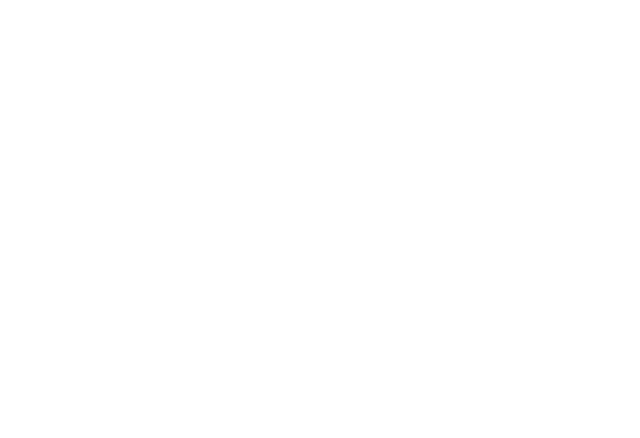
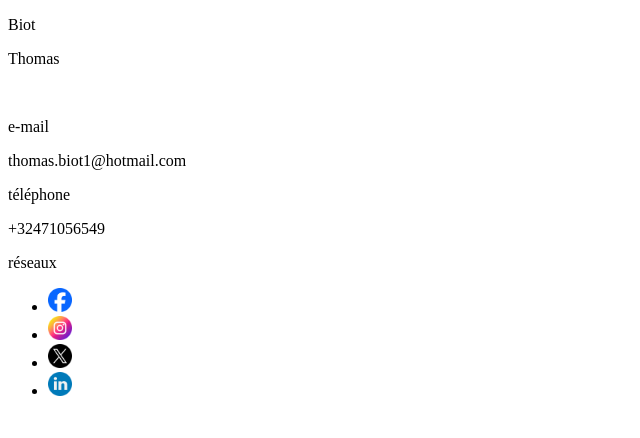
Before and after one commit to Daliox1/Vcard, a plain HTML site: page vcard.html in a window 1280 px wide. Shown: the whole page, without its empty margins (0-640 px from the left). Drawn offline with Linux system fonts and the light colour scheme.

Commit message:
v0.1 - début de la construction de la structure de la vcard, implémentation de quelques informations (nom/prénom) et implémentation des logos avec redirection vers les réseaux sociaux correspondants

```diff
--- a/vcard.html
+++ b/vcard.html
@@ -7,5 +7,44 @@
 </head>
 
 <body>
+    <main>
+        <article>
+            <header>
+                <p class="nom">Biot</p>
+                <p class="prenom">Thomas</p>
+                <img src="" alt="" class="imgprofil">
+            </header>
 
+            <footer>
+                <p>e-mail</p>
+                <p>thomas.biot1@hotmail.com</p>
+                <p>téléphone</p>
+                <p>+32471056549</p>
+                <p>réseaux</p>
+                <ul class="socialmedia">
+                    <li>
+                        <a href="https://www.facebook.com/thomas.biot.18?locale=fr_FR" target="_blank">
+                            <img src="assets/icons/Facebook_Logo_Primary.png" alt="facebook" width="24">
+                        </a>
+                    </li>
+                    <li>
+                        <a href="http://instagram.com/biotthomas/" target="_blank">
+                            <img src="assets/icons/instagram.png" alt="instagram" width="24">
+                        </a>
+                    </li>
+                    <li>
+                        <a href="https://x.com/Daliox3" target="_blank">
+                            <img src="assets/icons/twitter.png" alt="twitter" width="24">
+                        </a>
+                    </li>
+                    <li>
+                        <a href="https://www.linkedin.com/in/thomas-biot-5bb45929a/" target="_blank">
+                            <img src="assets/icons/linkedin.png" alt="linkedin" width="24">
+                        </a>
+                    </li>
+                </ul>
+                <img src="" alt="">
+            </footer>
+        </article>
+    </main>
 </body>
```
